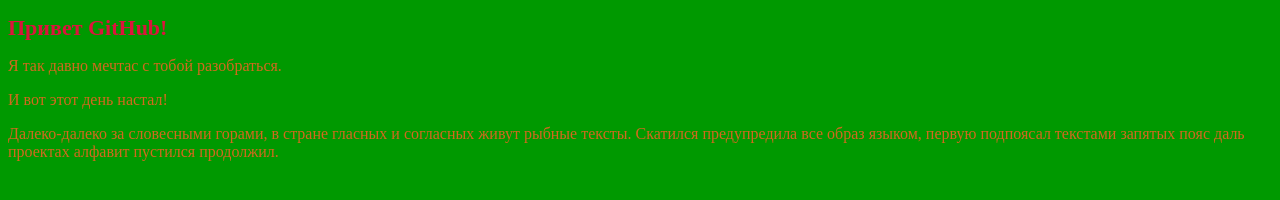
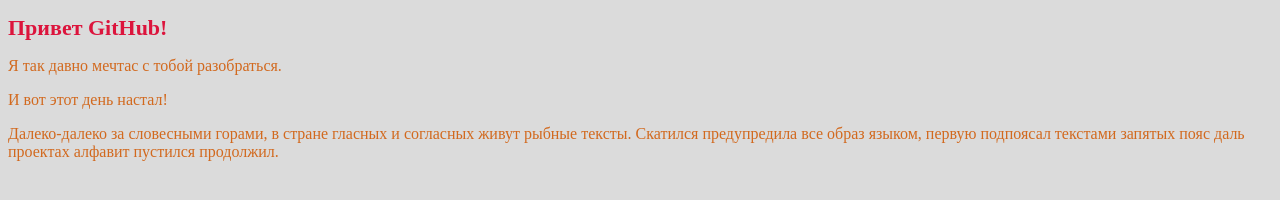
Before and after one commit to agentfreedom/github-start, a plain HTML site: page index.html in a window 1280 px wide. Drawn offline with Linux system fonts and the light colour scheme.

Commit message:
BackGround White

```diff
--- a/css/style.css
+++ b/css/style.css
@@ -1,5 +1,5 @@
 body {
-  background: #009900;
+  background: #dbdbdb;
 }
 
 h1 {
```
